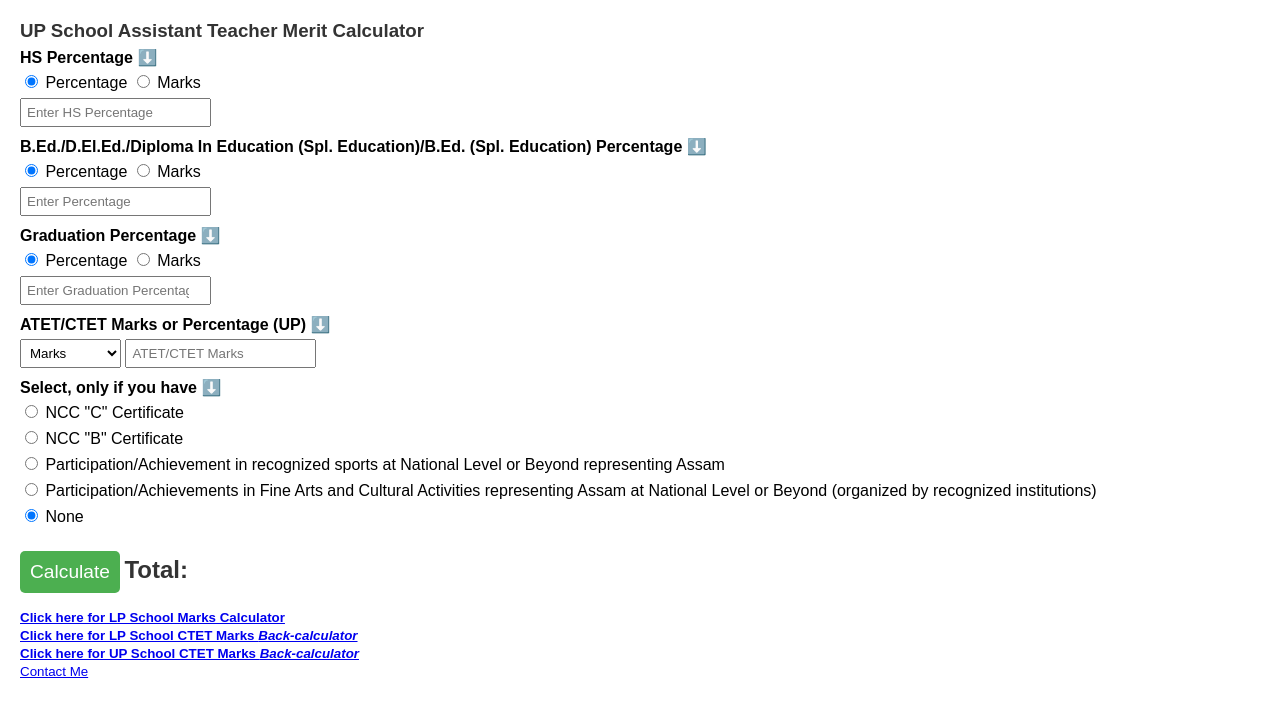
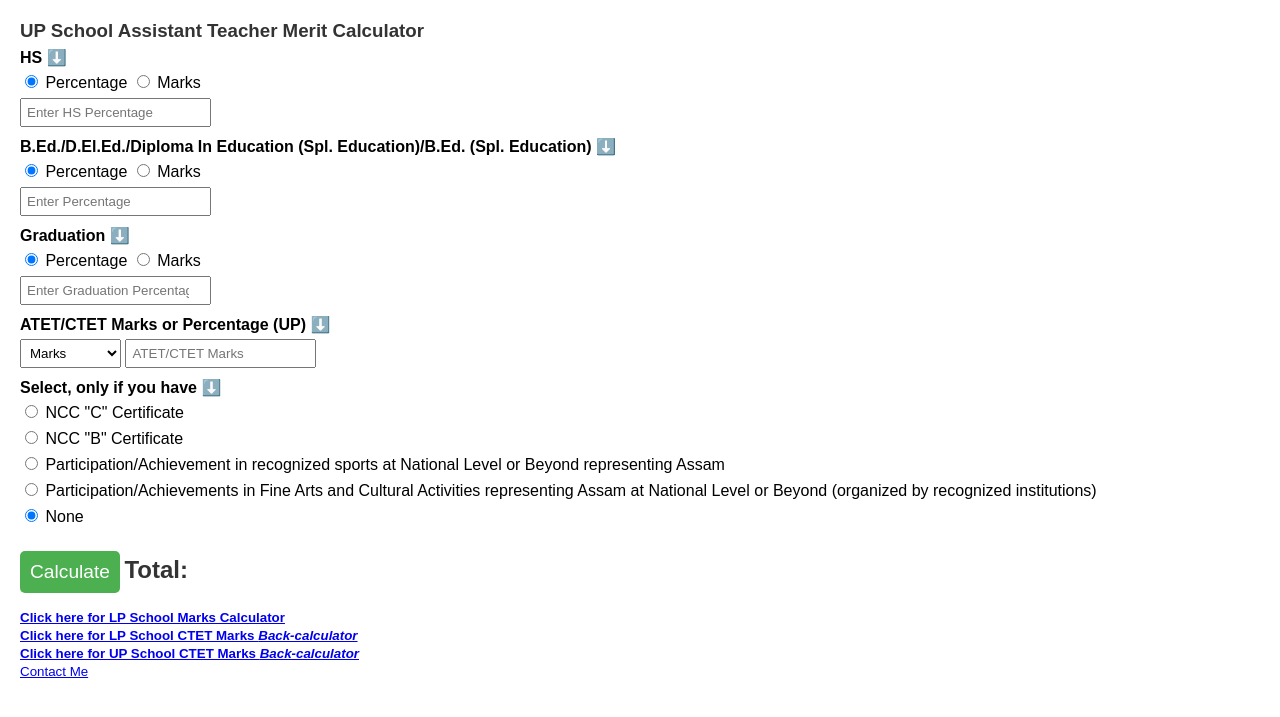
Before and after one commit to lpupmarks/lpupmarks.github.io, a Jekyll site: the page ups.html, which Jekyll copies as it is, in a window 1280 px wide. Shown: the top 717 px of the page. Built offline with Jekyll 4.4.1, drawn with Linux system fonts in a browser that asks for light colours.

Commit message:
Update ups.html

```diff
--- a/ups.html
+++ b/ups.html
@@ -48,7 +48,7 @@
     <h3>UP School Assistant Teacher Merit Calculator</h3>
 
     <!-- HS -->
-    <label for="hsMarks"><strong>HS Percentage ⬇️</strong></label>
+    <label for="hsMarks"><strong>HS ⬇️</strong></label>
     <div>
         <input type="radio" name="hsMode" id="hsPercentRadio" value="percent" checked onchange="toggleInputs()"> Percentage
         <input type="radio" name="hsMode" id="hsMarksRadio" value="marks" onchange="toggleInputs()"> Marks
@@ -60,7 +60,7 @@
     </div>
 
     <!-- B.Ed. -->
-    <label for="bedMarks"><strong>B.Ed./D.El.Ed./Diploma In Education (Spl. Education)/B.Ed. (Spl. Education) Percentage ⬇️</strong></label>
+    <label for="bedMarks"><strong>B.Ed./D.El.Ed./Diploma In Education (Spl. Education)/B.Ed. (Spl. Education) ⬇️</strong></label>
     <div>
         <input type="radio" name="bedMode" id="bedPercentRadio" value="percent" checked onchange="toggleInputs()"> Percentage
         <input type="radio" name="bedMode" id="bedMarksRadio" value="marks" onchange="toggleInputs()"> Marks
@@ -72,7 +72,7 @@
     </div>
 
     <!-- Graduation -->
-    <label for="graduationMarks"><strong>Graduation Percentage ⬇️</strong></label>
+    <label for="graduationMarks"><strong>Graduation ⬇️</strong></label>
     <div>
         <input type="radio" name="gradMode" id="gradPercentRadio" value="percent" checked onchange="toggleInputs()"> Percentage
         <input type="radio" name="gradMode" id="gradMarksRadio" value="marks" onchange="toggleInputs()"> Marks
```
